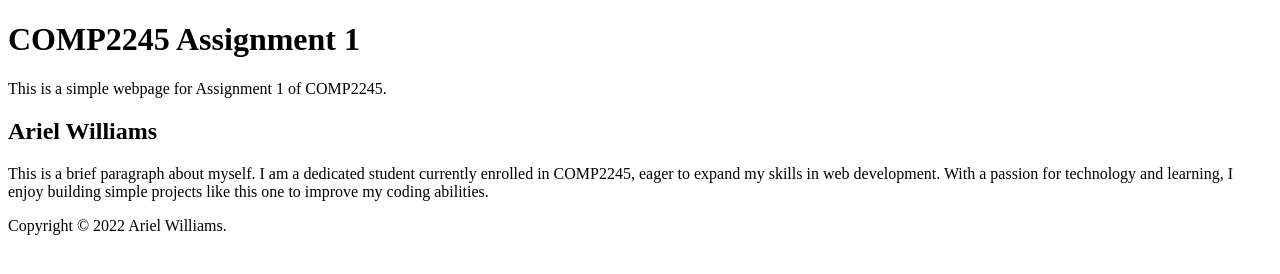
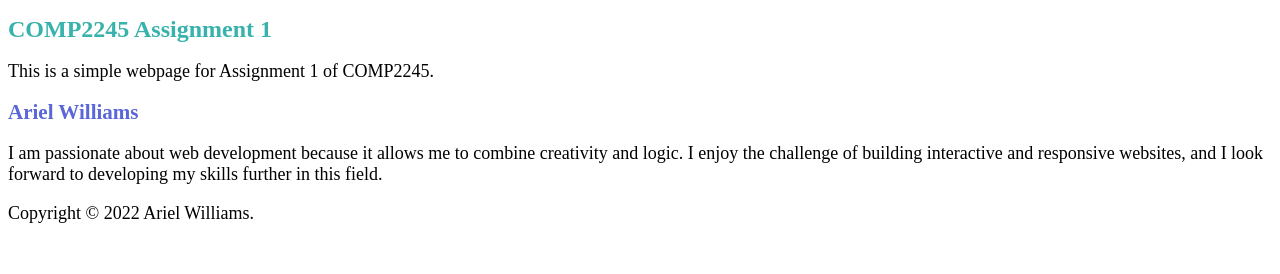
Before and after one commit to Arii007/comp2245-assignment1, a plain HTML site: page index.html in a window 1280 px wide. Drawn offline with Linux system fonts and the light colour scheme.

Commit message:
Add index.html and styles.css for COMP2245 Assignment 1

```diff
--- a/index.html
+++ b/index.html
@@ -4,6 +4,7 @@
     <meta charset="UTF-8">
     <meta name="viewport" content="width=device-width, initial-scale=1.0">
     <title>COMP2245 Assignment 1</title>
+    <link rel="stylesheet" href="styles.css">
 </head>
 <body>
     <header>
@@ -12,7 +13,7 @@
     </header>
     <main>
         <h2>Ariel Williams</h2>
-        <p>This is a brief paragraph about myself. I am a dedicated student currently enrolled in COMP2245, eager to expand my skills in web development. With a passion for technology and learning, I enjoy building simple projects like this one to improve my coding abilities.</p>
+        <p>I am passionate about web development because it allows me to combine creativity and logic. I enjoy the challenge of building interactive and responsive websites, and I look forward to developing my skills further in this field.</p>
     </main>
     <footer>
         <p>Copyright &copy; 2022 Ariel Williams.</p>
--- /dev/null
+++ b/styles.css
@@ -0,0 +1,16 @@
+
+h1 {
+    font-size: 24px;
+    color: #38B2AC;
+}
+
+
+h2 {
+    font-size: 21px;
+    color: #5A67D8;
+}
+
+
+p {
+    font-size: 18px;
+}
```
